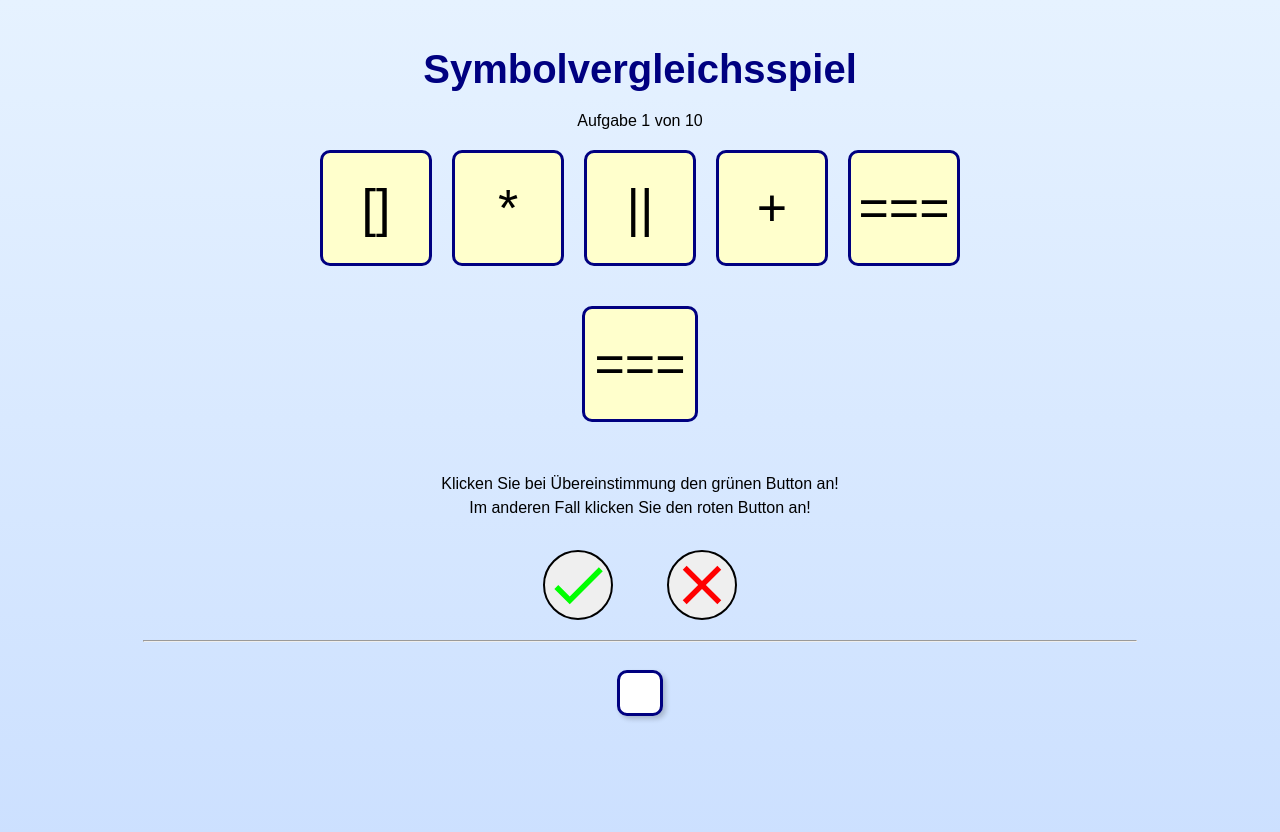
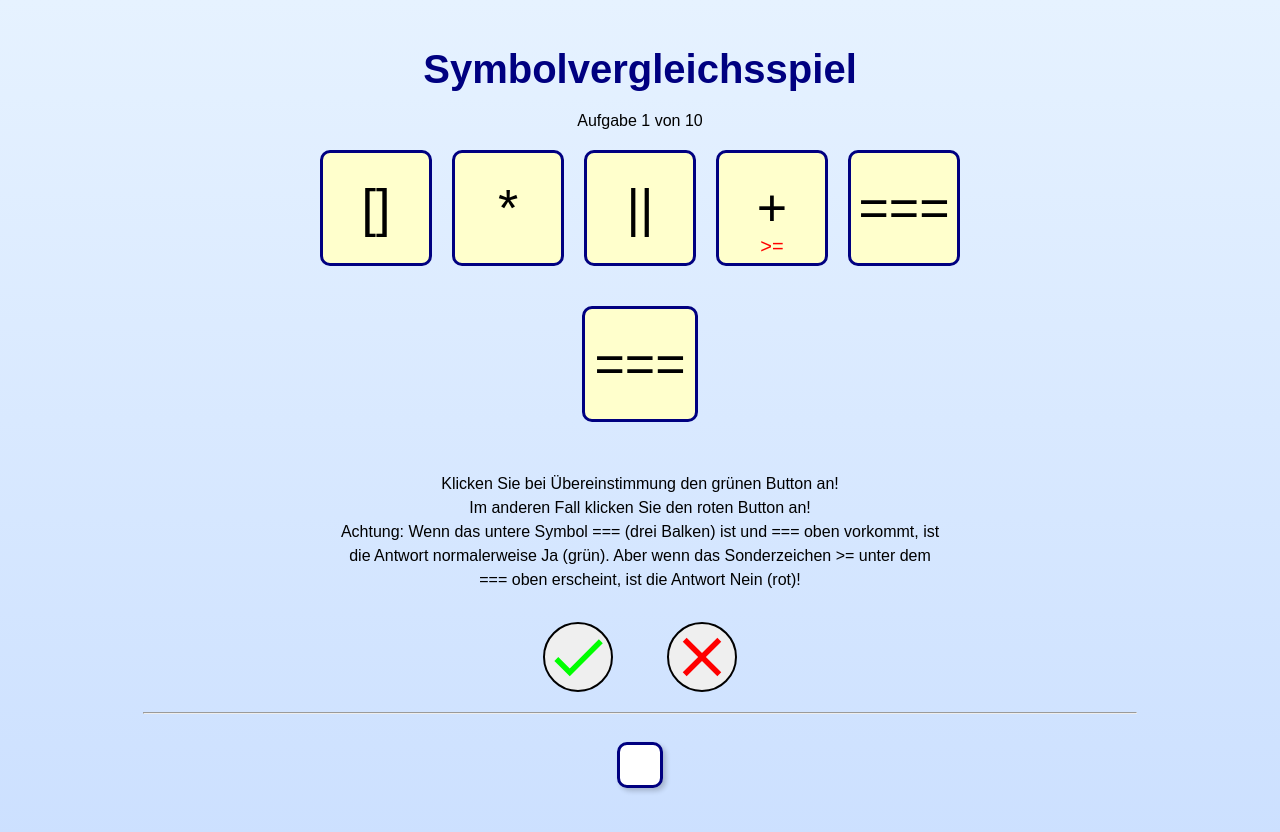
Before and after one commit to Zaha175/FIGURENVERGLEICHSTESTULTRA, a plain HTML site: page index.html in a window 1280 px wide. Both pictures are taken after a click on the button "Start". Drawn offline with Linux system fonts and the light colour scheme.

Commit message:
Update index.html

```diff
--- a/index.html
+++ b/index.html
@@ -50,16 +50,25 @@
             border: 3px solid #000080;
             margin: 10px;
             display: flex;
+            flex-direction: column;
             align-items: center;
             justify-content: center;
             background: #ffffcc;
             font-size: 52px;
             border-radius: 10px;
             flex-basis: auto;
+            position: relative;
         }
 
         .bottom-shapes-container .shape-box {
-            width: 110px; /* Kleinere Breite für nur ein Symbol */
+            width: 110px;
+        }
+
+        .special-symbol {
+            position: absolute;
+            bottom: 5px;
+            font-size: 20px;
+            color: red;
         }
 
         .instruction {
@@ -157,7 +166,8 @@
 
         <div class="instruction">
             Klicken Sie bei Übereinstimmung den grünen Button an!<br>
-            Im anderen Fall klicken Sie den roten Button an!
+            Im anderen Fall klicken Sie den roten Button an!<br>
+            Achtung: Wenn das untere Symbol === (drei Balken) ist und === oben vorkommt, ist die Antwort normalerweise Ja (grün). Aber wenn das Sonderzeichen >= unter dem === oben erscheint, ist die Antwort Nein (rot)!
         </div>
 
         <div class="buttons">
@@ -173,7 +183,9 @@
 
     <script>
         // Symbolpool basierend auf dem Bild
-        const symbolPool = ['*', '||', '===', '>=', '+', '[]'];
+        const symbolPool = ['*', '||', '===', '+', '[]'];
+        const specialSymbol = '>='; // Das Sonderzeichen
+        const threeLinesSymbol = '==='; // Symbol mit drei Balken
 
         // Globale Variablen
         let tasks = [];
@@ -213,9 +225,10 @@
                         topShapes.push(sym);
                     }
                 }
-                // Nur 1 Symbol für unten
                 const bottomShape = symbolPool[Math.floor(Math.random() * symbolPool.length)];
-                generatedTasks.push({ topShapes, bottomShapes: [bottomShape] });
+                // Zufällige Position für das Sonderzeichen (0 bis 4)
+                const specialSymbolPosition = Math.floor(Math.random() * 5);
+                generatedTasks.push({ topShapes, bottomShapes: [bottomShape], specialSymbolPosition });
             }
             return generatedTasks;
         }
@@ -228,10 +241,17 @@
             const topRow = document.getElementById('topRow');
             topRow.innerHTML = '';
 
-            task.topShapes.forEach(shape => {
+            task.topShapes.forEach((shape, i) => {
                 const el = document.createElement('div');
                 el.className = 'shape-box';
                 el.textContent = shape;
+                // Sonderzeichen anzeigen, wenn es an dieser Position ist
+                if (i === task.specialSymbolPosition) {
+                    const specialEl = document.createElement('div');
+                    specialEl.className = 'special-symbol';
+                    specialEl.textContent = specialSymbol;
+                    el.appendChild(specialEl);
+                }
                 topRow.appendChild(el);
             });
 
@@ -259,8 +279,26 @@
         function evaluateAnswer(userSaysYes) {
             const endTime = Date.now();
             const task = tasks[currentTaskIndex];
-            // Prüfen, ob das untere Symbol exakt in den oberen Symbolen vorkommt
-            const correct = task.topShapes.includes(task.bottomShapes[0]);
+
+            // Prüfen, ob das untere Symbol in den oberen Symbolen vorkommt
+            let correct = task.topShapes.includes(task.bottomShapes[0]);
+
+            // Sonderregel: Wenn das untere Symbol === ist und === oben vorkommt
+            const bottomIsThreeLines = task.bottomShapes[0] === threeLinesSymbol;
+            const topHasThreeLines = task.topShapes.includes(threeLinesSymbol);
+            const threeLinesIndex = task.topShapes.indexOf(threeLinesSymbol);
+            const specialSymbolUnderThreeLines = threeLinesIndex === task.specialSymbolPosition;
+
+            if (bottomIsThreeLines && topHasThreeLines) {
+                if (specialSymbolUnderThreeLines) {
+                    // Sonderzeichen unter === → Antwort ist falsch
+                    correct = false;
+                } else {
+                    // Kein Sonderzeichen unter === → Antwort ist wahr
+                    correct = true;
+                }
+            }
+
             const userCorrect = (correct && userSaysYes) || (!correct && !userSaysYes);
             const reactionTime = (endTime - startTime) / 1000;
 
```
